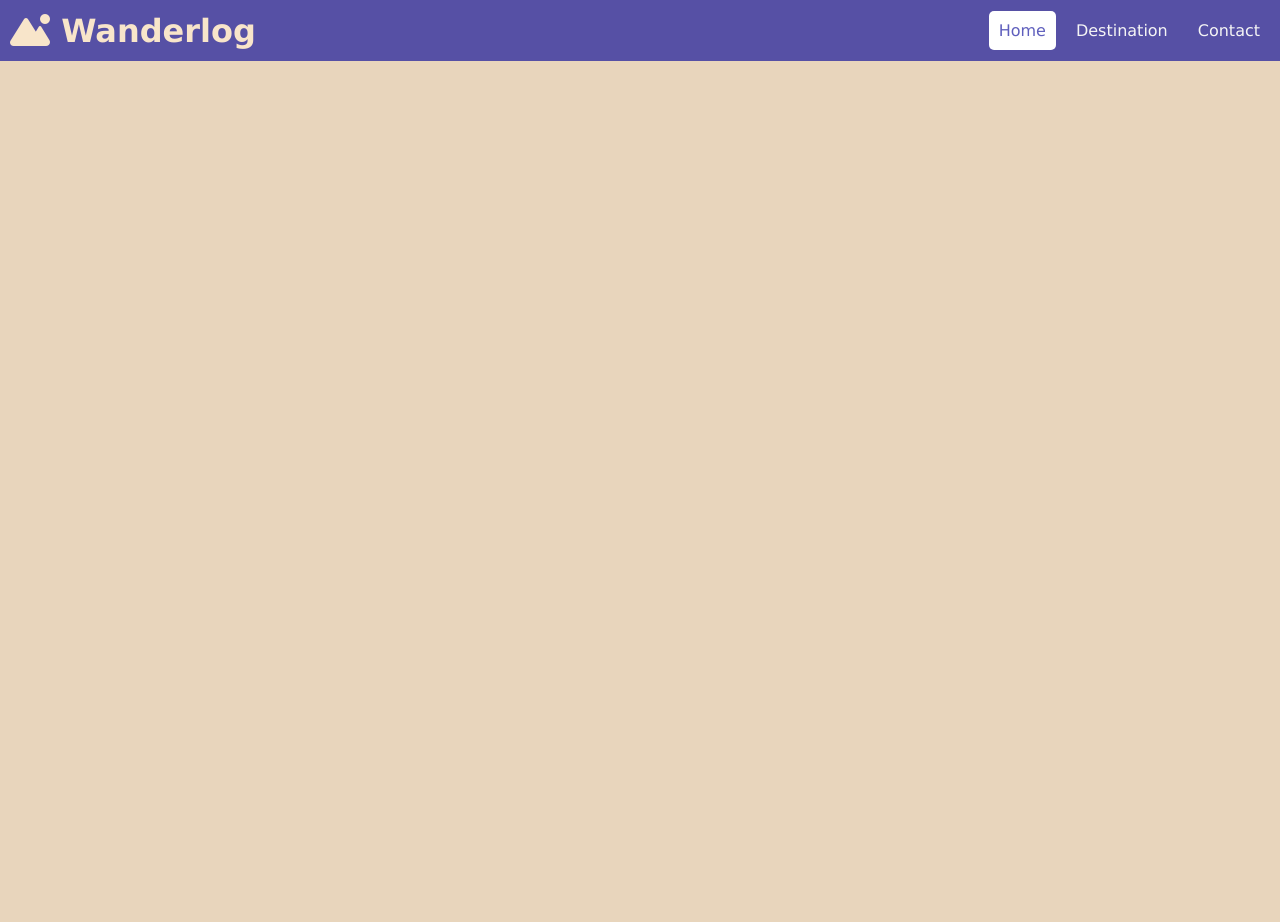
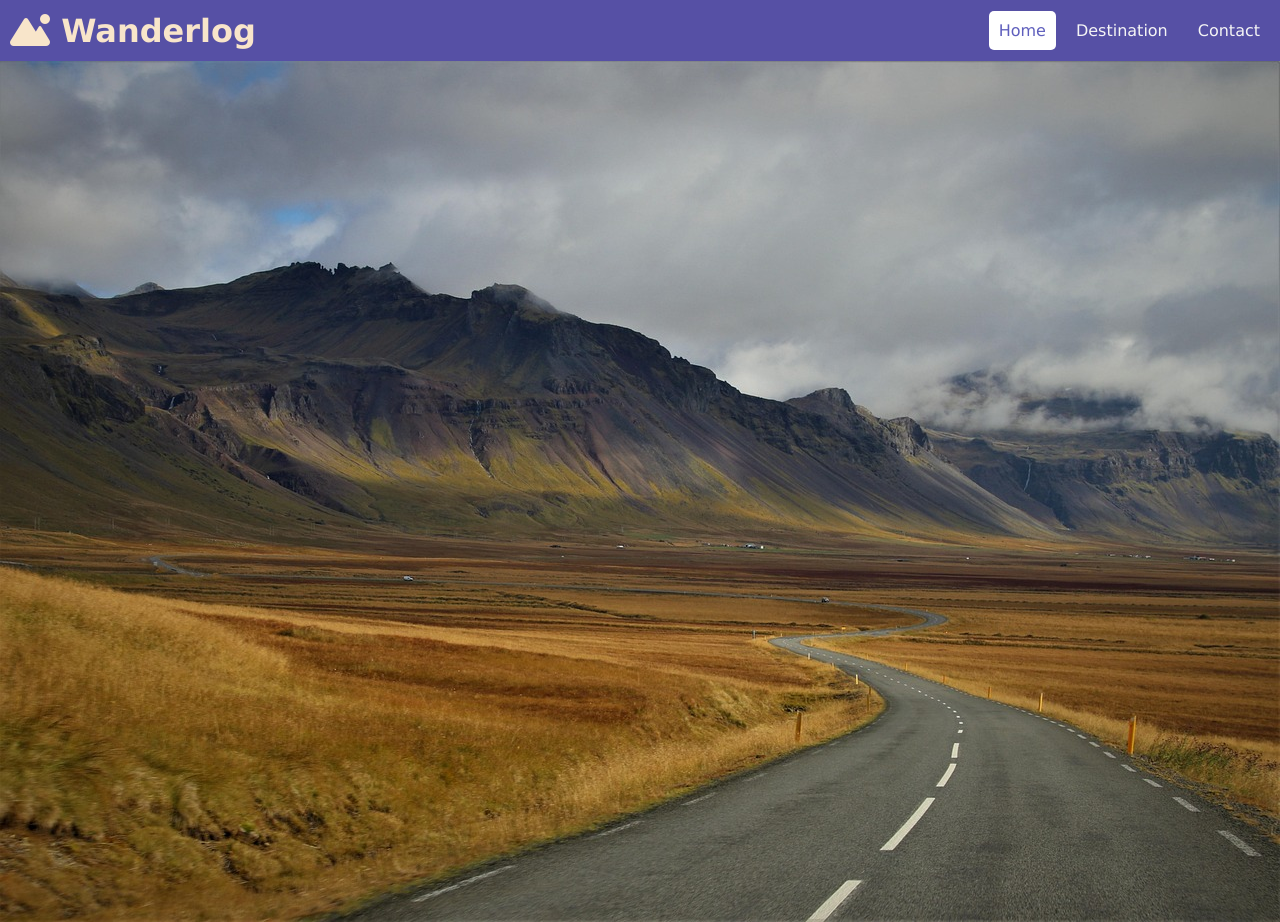
Before and after one commit to codernaa29/Codingal, a plain HTML site: page Capstone Project/index.html in a window 1280 px wide. Before the commit the page ends 800 px from the top, so only its background shows below. Drawn offline with Linux system fonts and the light colour scheme.

Commit message:
16th commit

```diff
--- a/Capstone Project/index.html
+++ b/Capstone Project/index.html
@@ -22,6 +22,18 @@
             </nav>
         </div>
     </header>
+
+    <section class="slider">
+
+        <div class="slide-wrapper">
+            <img src="tindari-7276929_1280.jpg" alt="Slider Image"
+            id="slider-image1" class="slide-image">
+
+            <img src="mountains-7499281_1280.jpg" alt="Slider Image" id="slider-image2" class="slide-image">
+
+        </div>
+    </section>
+    <script src="script.js"></script>
 </body>
 
 </html>
--- a/Capstone Project/script.js
+++ b/Capstone Project/script.js
@@ -0,0 +1,47 @@
+const slideWrapper = document.querySelector('.slide-wrapper');
+const slideImg1 = document.getElementById('slider-image1');
+const slideImg2 = document.getElementById('slider-image2');
+
+const images = ['/tindari-7276929_1280.jpg', '/mountains-7499281_1280.jpg', '/the-caucasus-5302236_1280.jpg', '/istockphoto-641626102-612x612.jpg']
+
+let index = 0;
+let isFirst = true;
+setInterval(() => {
+
+    // Slide to next image
+
+    slideWrapper.style.transform = "translateX(-100%)";
+
+    setTimeout(() => {
+
+        // After slide, update hidden image
+
+        index = (index + 1) % images.length;
+
+        if (isFirst) {
+
+            slideImg1.src = images[index];
+
+        } else {
+
+            slideImg2.src = images[index];
+
+        }
+
+        // Reset slider back to start
+
+        slideWrapper.style.transition = "none";
+
+        slideWrapper.style.transform = "translateX(0)";
+
+        // Force reflow
+
+        void slideWrapper.offsetWidth;
+
+        slideWrapper.style.transition = "transform 1s ease-in-out";
+
+        isFirst = !isFirst;
+
+    }, 1000); // 1s matches the CSS transition
+
+}, 4000);
--- a/Capstone Project/style.css
+++ b/Capstone Project/style.css
@@ -36,3 +36,21 @@ body {
     color: rgba(5, 5, 152, 0.638);
     background-color: white;
 }
+
+.slider {
+    width: 100%;
+    overflow: auto;
+    position: relative;
+}
+
+.slide-wrapper {
+    display: flex;
+    width: 200%;
+    transition: transform 1s ease-in-out;
+}
+
+.slider-image {
+    width: 100px;
+    flex-shrink: 0;
+    height: auto;
+}
```
Also changed, not shown: Capstone Project/istockphoto-641626102-612x612.jpg (added), Capstone Project/mountains-7499281_1280.jpg (added), Capstone Project/the-caucasus-5302236_1280.jpg (added), Capstone Project/tindari-7276929_1280.jpg (added).
